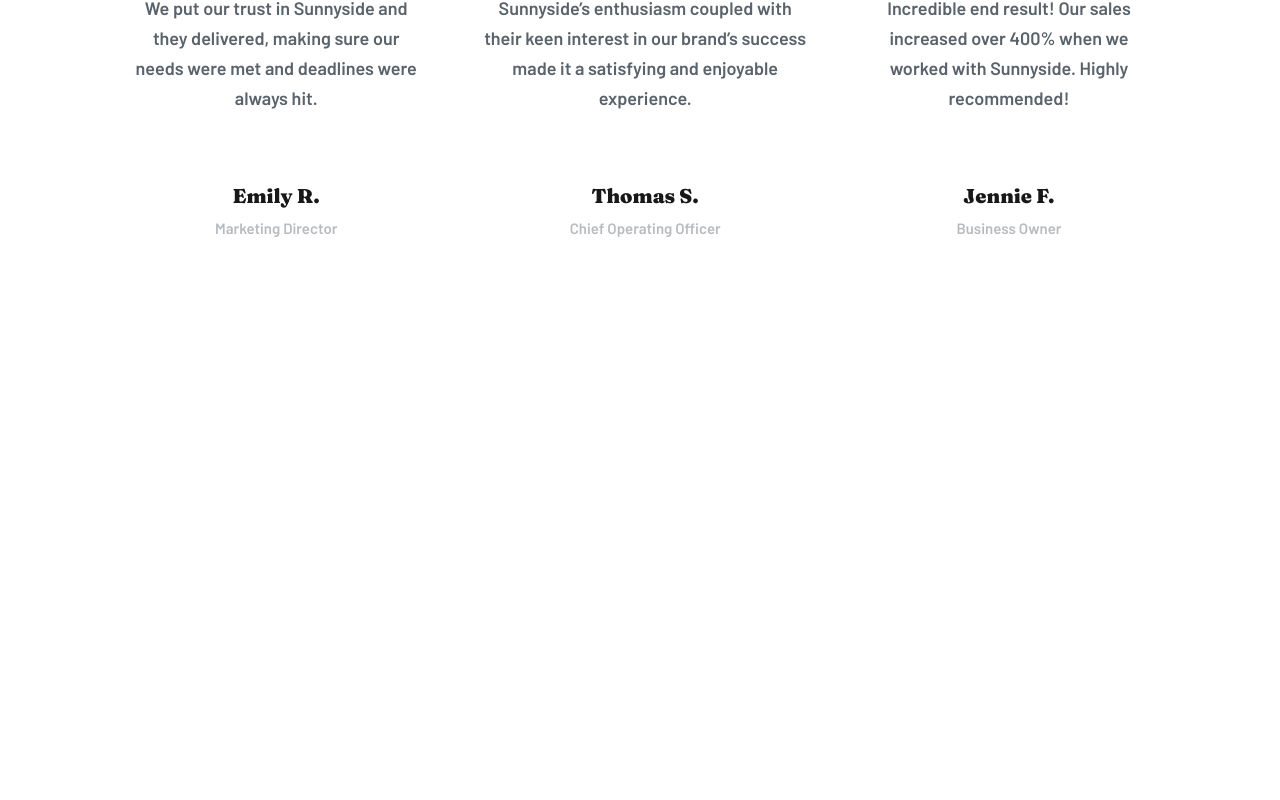
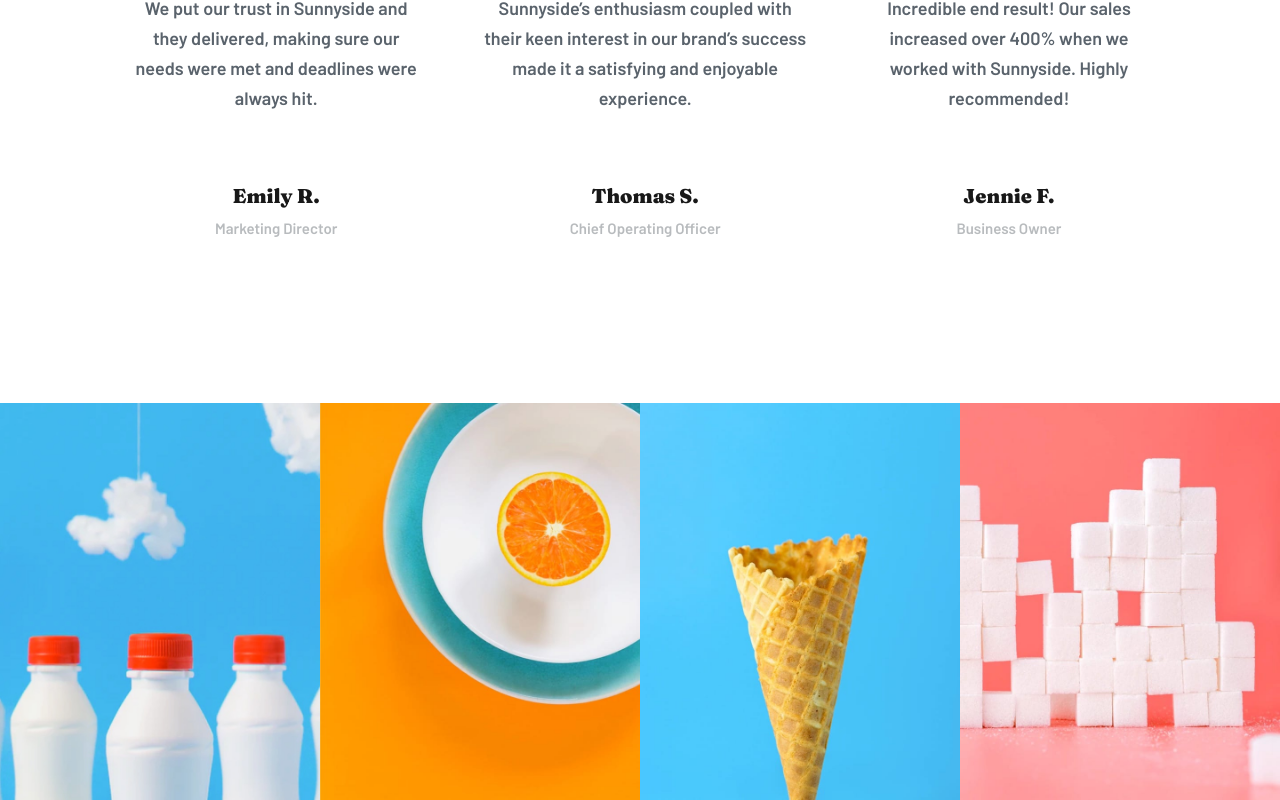
Before and after one commit to Barna-Molnar/sunnyside-agency-react, a React (Create React App) app: page / in a window 1280 px wide. Shown: the part 3004-3804 px from the top of the page. Before the commit the page ends 3407 px from the top, so only its background shows below. Built offline with nearby package versions, Linux system fonts and the light colour scheme.

Commit message:
Creating Banner section

```diff
--- a/src/App.jsx
+++ b/src/App.jsx
@@ -1,6 +1,6 @@
 import React from 'react';
+import Banner from './components/Banner';
 import Cards from './components/Cards';
-
 import Header from './components/Header';
 import TestimonialsSection from './components/TestimonialsSection';
 
@@ -10,6 +10,7 @@
       <Header />
       <Cards />
       <TestimonialsSection />
+      <Banner />
     </>
   );
 }
--- /dev/null
+++ b/src/components/Banner.jsx
@@ -0,0 +1,26 @@
+import React from 'react';
+import styled from 'styled-components';
+import Orange from '../images/desktop/image-gallery-orange.jpg';
+import MilkBottle from '../images/desktop/image-gallery-milkbottles.jpg';
+import Cone from '../images/desktop/image-gallery-cone.jpg';
+import SugarCubes from '../images/desktop/image-gallery-sugarcubes.jpg';
+
+const BannerStyles = styled.div`
+  display: flex;
+  max-width: 1440px;
+  img {
+    object-fit: cover;
+    width: calc(100% / 4);
+  }
+`;
+
+export default function Banner() {
+  return (
+    <BannerStyles>
+      <img src={MilkBottle} alt="" />
+      <img src={Orange} alt="" />
+      <img src={Cone} alt="" />
+      <img src={SugarCubes} alt="" />
+    </BannerStyles>
+  );
+}
--- a/src/components/TestimonialsSection.jsx
+++ b/src/components/TestimonialsSection.jsx
@@ -8,6 +8,7 @@
 const TestimonialsStyles = styled.div`
   padding: 16rem 10rem 8rem 10rem;
   text-align: center;
+  max-width: 1440px;
   .testimonials__title {
     margin-bottom: 1rem;
     text-transform: uppercase;
```
